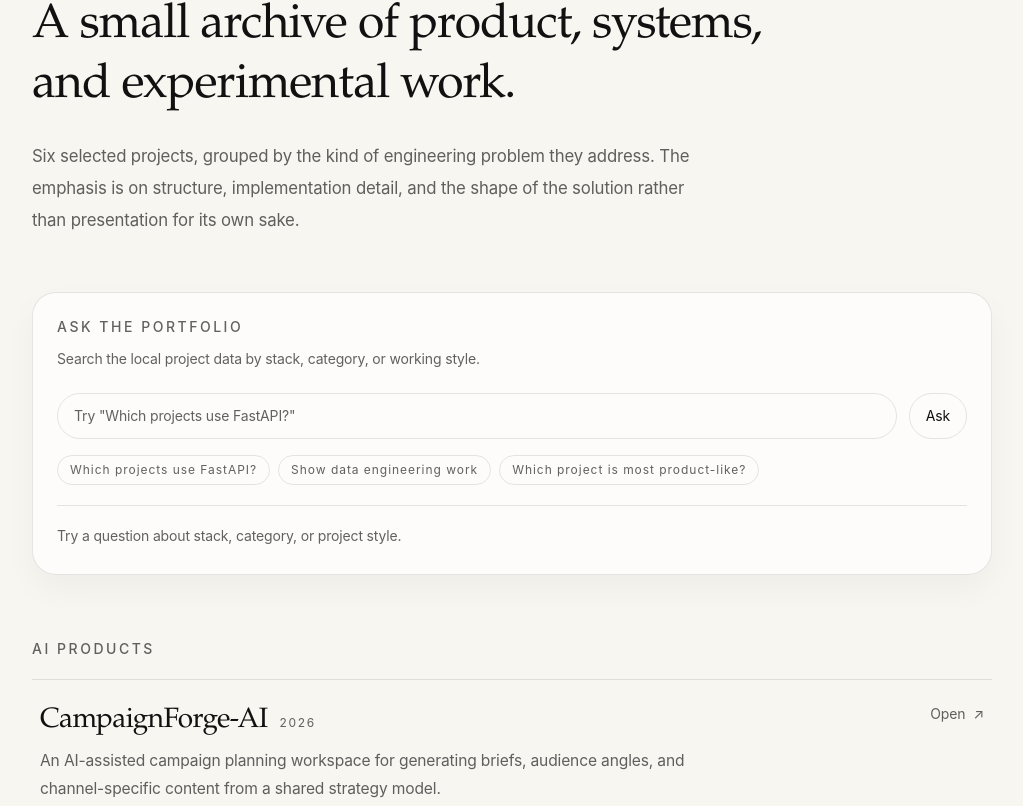
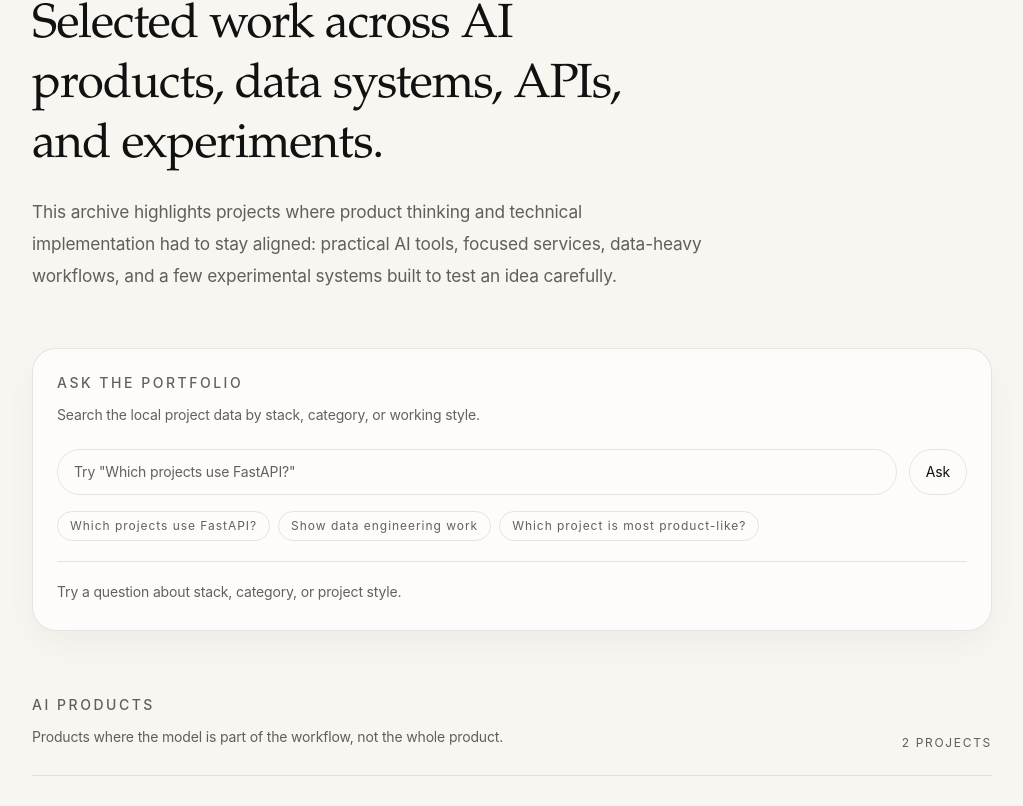
Before and after one commit to Peippo1/portfolio-site, a Next.js app: page /projects in a window 1280 px wide. Shown: the part 225-1031 px from the top of the page, without its empty margins (128-1151 px from the left). Built offline with nearby package versions, Linux system fonts and the light colour scheme.

Commit message:
Build projects pages

```diff
--- a/src/app/projects/page.tsx
+++ b/src/app/projects/page.tsx
@@ -2,7 +2,6 @@ import type { Metadata } from "next";
 import { AskThePortfolio } from "@/components/projects/ask-the-portfolio";
 import { ProjectList } from "@/components/projects/project-list";
 import { Container } from "@/components/ui/container";
-import { PageIntro } from "@/components/ui/page-intro";
 import { projects } from "@/data/projects";
 import type { Project } from "@/types/content";
 
@@ -29,27 +28,51 @@ const projectsByCategory = categoryOrder
 export default function ProjectsPage() {
   return (
     <main>
-      <Container className="max-w-4xl py-16 sm:py-20 lg:py-24">
-        <PageIntro
-          eyebrow="Projects"
-          title="A small archive of product, systems, and experimental work."
-          description="Six selected projects, grouped by the kind of engineering problem they address. The emphasis is on structure, implementation detail, and the shape of the solution rather than presentation for its own sake."
-        />
+      <Container className="max-w-5xl py-16 sm:py-20 lg:py-24">
+        <header className="max-w-3xl">
+          <p className="text-sm font-medium tracking-[0.18em] text-[var(--color-muted)] uppercase">
+            Projects
+          </p>
+          <h1 className="font-editorial mt-5 max-w-2xl text-4xl leading-tight sm:text-5xl">
+            Selected work across AI products, data systems, APIs, and
+            experiments.
+          </h1>
+          <p className="mt-5 max-w-2xl text-[1.02rem] leading-8 text-[var(--color-muted)] sm:text-[1.08rem]">
+            This archive highlights projects where product thinking and
+            technical implementation had to stay aligned: practical AI tools,
+            focused services, data-heavy workflows, and a few experimental
+            systems built to test an idea carefully.
+          </p>
+        </header>
 
         <div className="mt-12 sm:mt-14">
           <AskThePortfolio />
         </div>
 
-        <div className="mt-14 space-y-12 sm:mt-16 sm:space-y-14">
+        <div className="mt-14 space-y-14 sm:mt-16 sm:space-y-16">
           {projectsByCategory.map((section) => (
             <section key={section.category} aria-labelledby={section.category}>
-              <div className="mb-4 sm:mb-5">
+              <div className="mb-5 flex flex-col gap-2 sm:mb-6 sm:flex-row sm:items-end sm:justify-between">
+                <div>
                   <h2
                     id={section.category}
                     className="text-sm font-medium tracking-[0.18em] text-[var(--color-muted)] uppercase"
                   >
                     {section.category}
                   </h2>
+                  <p className="mt-2 max-w-2xl text-sm leading-7 text-[var(--color-muted)]">
+                    {section.category === "AI Products"
+                      ? "Products where the model is part of the workflow, not the whole product."
+                      : section.category === "Data & Analytics"
+                        ? "Work focused on signal, structure, and making data easier to act on."
+                        : section.category === "APIs & Services"
+                          ? "Smaller services designed to slot into existing systems cleanly."
+                          : "Explorations used to test a shape of interface, pipeline, or automation."}
+                  </p>
+                </div>
+                <p className="text-xs tracking-[0.14em] text-[var(--color-muted)] uppercase">
+                  {section.projects.length} projects
+                </p>
               </div>
 
               <ProjectList projects={section.projects} />
--- a/src/components/projects/project-list.tsx
+++ b/src/components/projects/project-list.tsx
@@ -12,11 +12,11 @@ export function ProjectList({ projects }: ProjectListProps) {
         <article key={project.slug} className="group">
           <Link
             href={`/projects/${project.slug}`}
-            className="grid gap-4 rounded-[1rem] px-1 py-5 transition-colors duration-150 hover:bg-black/[0.015] sm:py-6 sm:px-2 md:grid-cols-[minmax(0,1fr)_auto]"
+            className="grid gap-5 rounded-[1rem] px-1 py-6 transition-colors duration-150 hover:bg-black/[0.015] sm:gap-6 sm:py-7 sm:px-2 md:grid-cols-[minmax(0,1fr)_auto] md:gap-8"
           >
             <div className="min-w-0">
               <div className="flex flex-wrap items-baseline gap-x-3 gap-y-1">
-                <h3 className="font-editorial text-[1.55rem] leading-tight transition-colors duration-150 group-hover:text-[var(--color-text)] sm:text-[1.75rem]">
+                <h3 className="font-editorial text-[1.6rem] leading-tight transition-colors duration-150 group-hover:text-[var(--color-text)] sm:text-[1.9rem]">
                   {project.title}
                 </h3>
                 <span className="text-xs tracking-[0.14em] text-[var(--color-muted)] uppercase">
@@ -24,7 +24,7 @@ export function ProjectList({ projects }: ProjectListProps) {
                 </span>
               </div>
 
-              <p className="mt-2 max-w-2xl text-sm leading-7 text-[var(--color-muted)] sm:text-[0.975rem]">
+              <p className="mt-2.5 max-w-2xl text-[0.96rem] leading-7 text-[var(--color-muted)] sm:text-[1rem]">
                 {project.shortSummary}
               </p>
 
@@ -35,7 +35,7 @@ export function ProjectList({ projects }: ProjectListProps) {
 
             <div className="flex items-start md:justify-end">
               <span className="inline-flex items-center gap-2 text-sm text-[var(--color-muted)] transition-transform duration-150 group-hover:translate-x-0.5 group-hover:text-[var(--color-text)]">
-                Open
+                Open case study
                 <span aria-hidden="true">↗</span>
               </span>
             </div>
```
Lines whose indentation alone changed are shown as unchanged.
